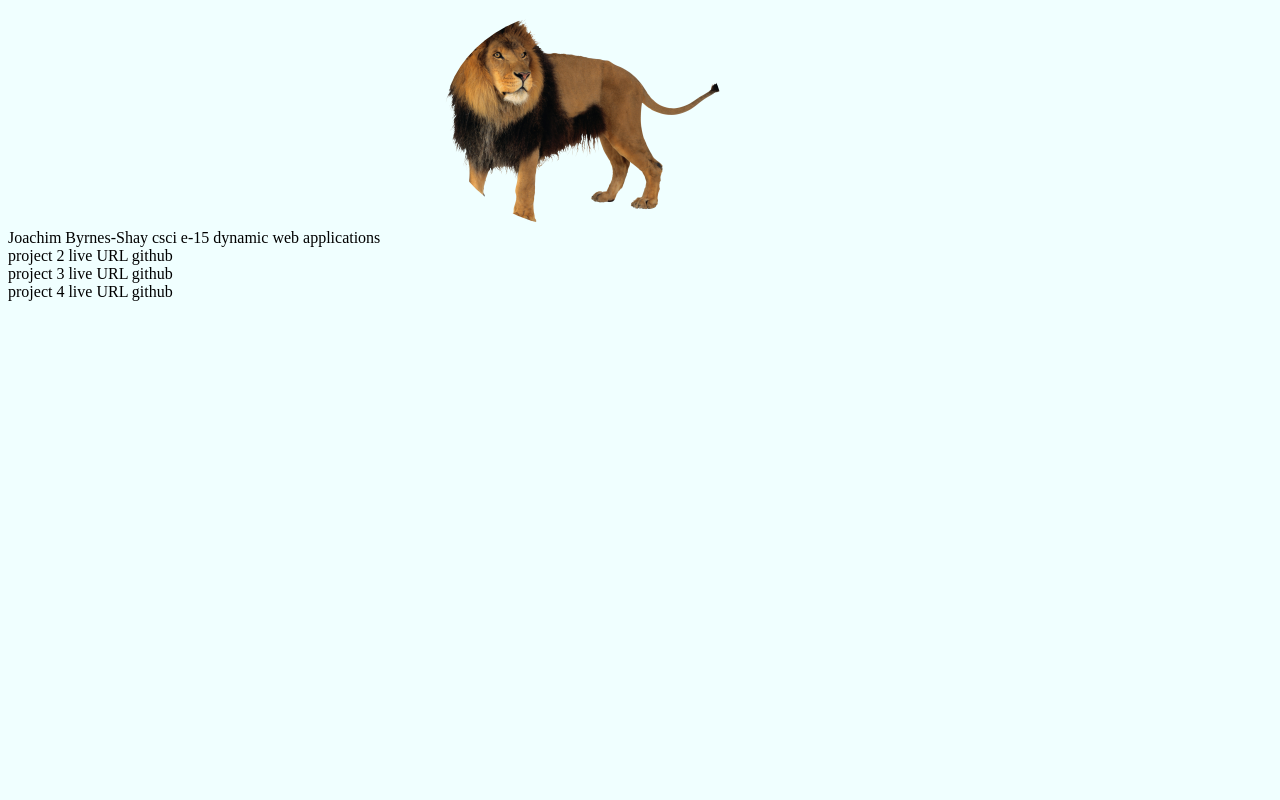
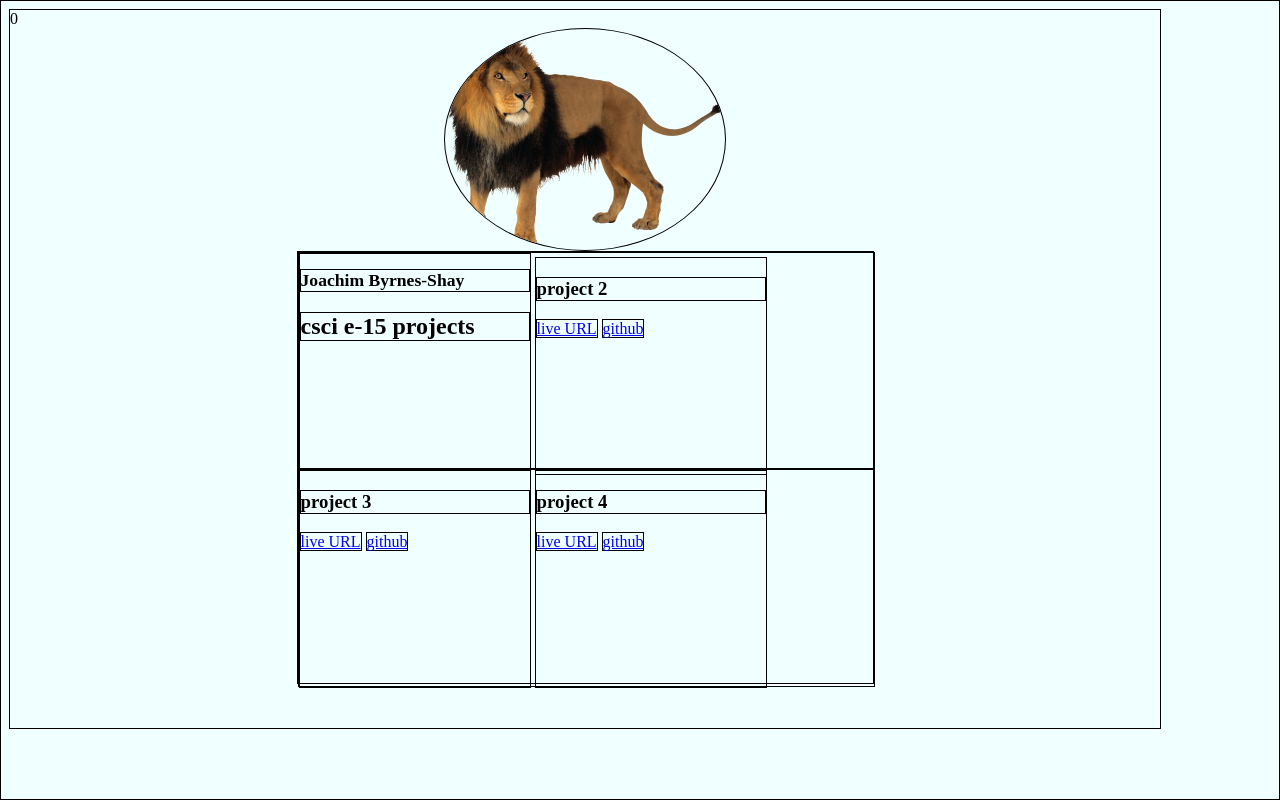
Before and after one commit to jbyrnesshay/p1, a PHP site: page / in a window 1280 px wide. Run offline with PHP 8.4, Linux system fonts and the light colour scheme.

Commit message:
added some structure

```diff
--- a/css/styles.css
+++ b/css/styles.css
@@ -3,22 +3,54 @@ body {
   width: 90%;
   height: 90%;
   position: relative;
+  font-size: 100%;
 }
 
+* {
+  border: 1px solid black;
+}
+
+main {
+  width: 50%;
+  height: 60%;
+}
+.top {
+  height: 50%;
+  top: 0;
+}
+.bottom {
+  height: 50%;
+  bottom: 0;
+}
+article {
+  height: 100%;
+  width: 40%;
+  display: inline-block;
+}
 img {
   border-radius: 50%;
 }
-
+div {
+  width: 100%;
+  height: 40%;
+}
 .center {
    display: block;
    margin: 0 auto;
 }
-.circle {
-   width: 300px;
-   height: 300px;
-   border-radius: 150px
-   -webkit-border-radius: 150px;
-   -moz-border-radius: 150px;
-   background-image: url('img/lion.png') no-repeat;
-   background-size: cover;
+
+.left {
+  float: left;
 }
+
+.right {
+  float: right;
+}
+
+p {
+  margin-top: 0;
+  margin-bottom: 0;
+}
+h1 {
+  font-size: 1.1em;
+}
--- a/index.php
+++ b/index.php
@@ -1,4 +1,4 @@
-<!DOCTYPE html>
+0<!DOCTYPE html>
 <html>
 <head>
   <title> P1: portal for DWA projects </title>
@@ -10,34 +10,33 @@
 	<img src="img/lion.png" class="center">
 
 
+        <main class="center">
+	  <div class="top">
+	    <article>
+	     <h1> Joachim Byrnes-Shay</h1>
+	      <h2>csci e-15 projects</h2>
+	    </article>
 
-	<div id="left">
-	<section>
-	<article>
-	Joachim Byrnes-Shay
-	csci e-15 dynamic web applications
-	</article>
-	<article>
+	    <article>
+              <h3>project 2</h3>
+	      <a href="#"> live URL</a>
+	      <a href="#"> github</a>
+	    </article>
+	   </div>
 
-	project 2
-	live URL
-	github
-	</article>
-	</div>
-	<div id="right"
-	<section>
-	<article>
-	project 3
-	live URL
-	github
-	</article>
-	<article>
-	project 4
-	live URL
-	github
-	</article>
-	</div>
-
+	  <div class="bottom">
+	    <article>
+	      <h3>project 3</h3>
+	      <a href="#"> live URL</a>
+	      <a href="#"> github</a>
+	    </article>
+	    <article>
+	      <h3>project 4</h3>
+	      <a href="#"> live URL</a>
+	      <a href="#">github</a>
+	    </article>
+          </div>
+	</main>
 
   </body>
 </html>
```
